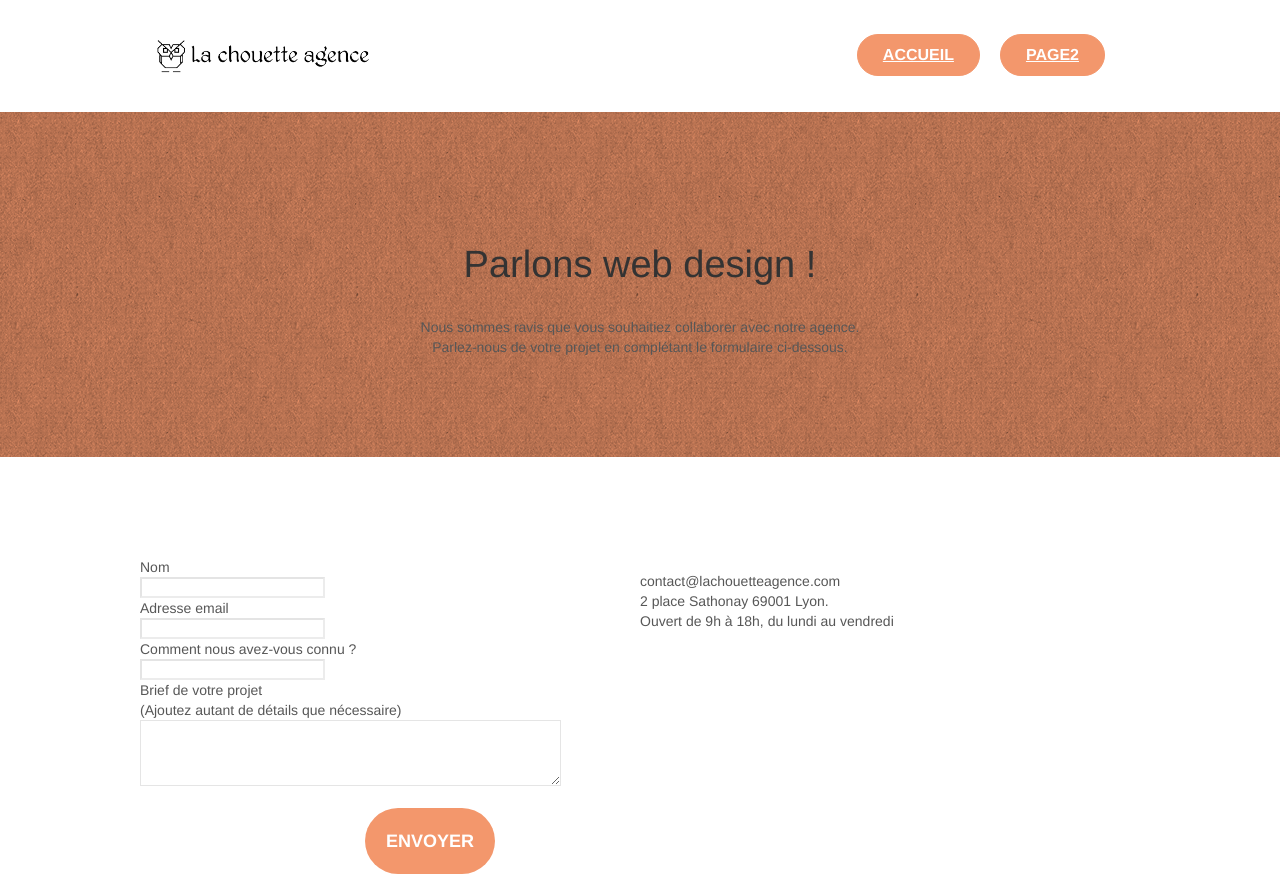
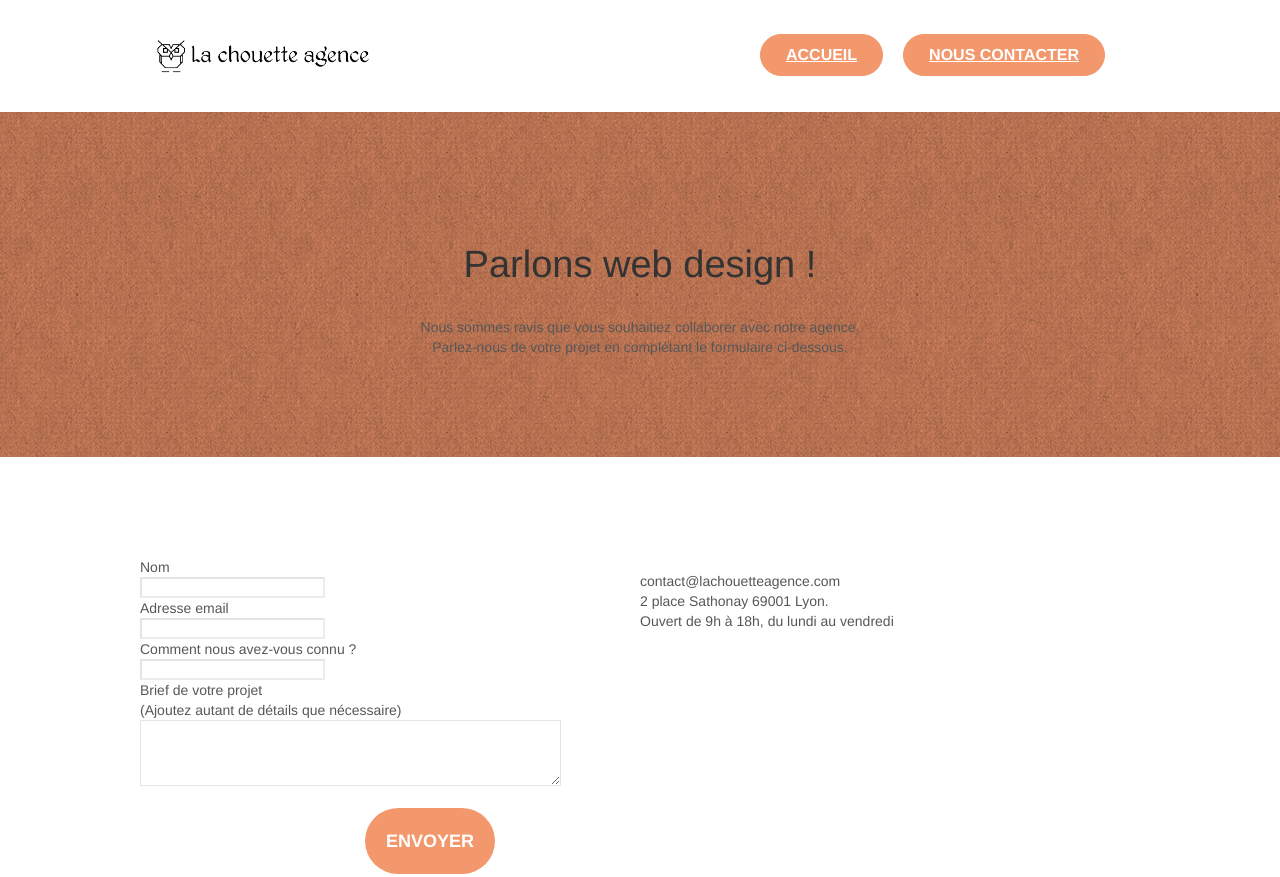
Before and after one commit to Akilai-lab/PEREZMarina_4_30122020, a plain HTML site: page project4-SEO/page2.html in a window 1280 px wide. Shown: the top 877 px of the page. Drawn offline with Linux system fonts and the light colour scheme.

Commit message:
modif nom lien p2

```diff
--- a/project4-SEO/page2.html
+++ b/project4-SEO/page2.html
@@ -58,7 +58,7 @@
                         </li>
                         <li></li>
                         <li>
-                            <a href="page2.html">page2</a>
+                            <a href="page2.html">Nous Contacter</a>
                         </li>
                     </ul>
 			     </div>
```
